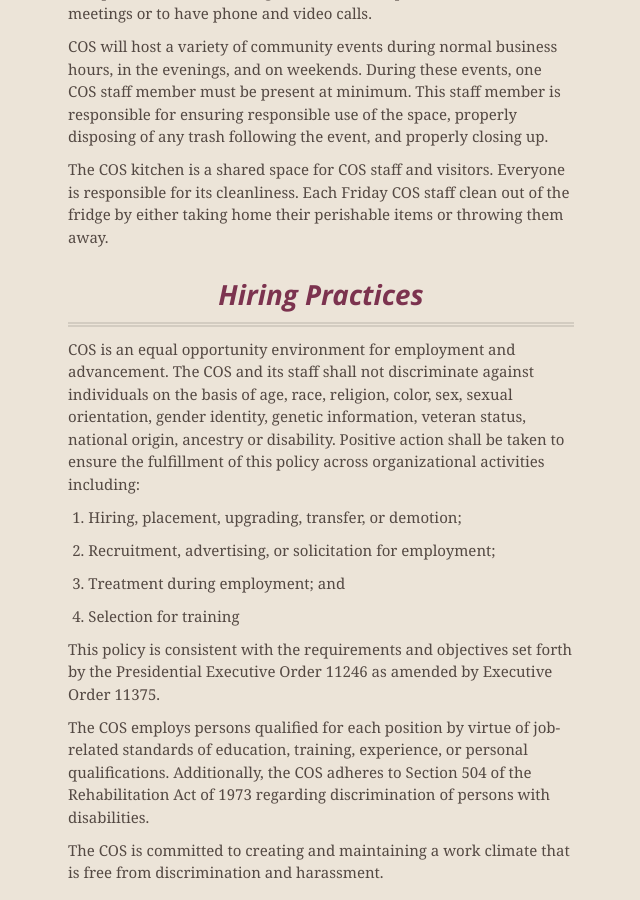
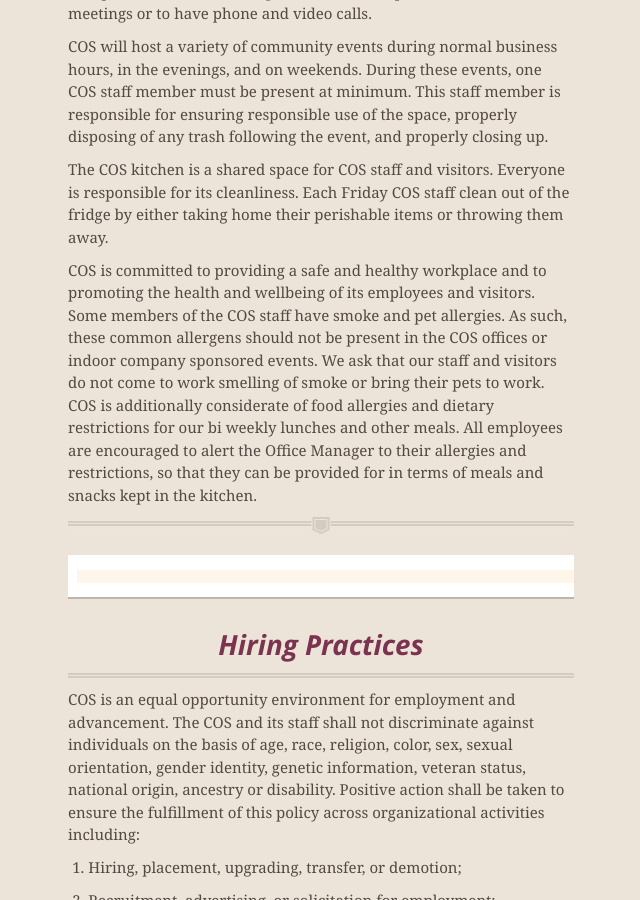
Before and after one commit to CenterForOpenScience/Policies-and-Procedures, a Jekyll site: the page built from index.md, in a window 1280 px wide and 900 px high, scrolled down 934 px. Shown: the whole window, without its empty margins (319-959 px from the left). Built offline with Jekyll 4.4.1, drawn with Linux system fonts in a browser that asks for light colours; nearby versions of some CDN libraries; some of the changed text lies outside the part shown.

Commit message:
Updated Policies and Procedures

```diff
--- a/index.md
+++ b/index.md
@@ -18,6 +18,14 @@
 COS will host a variety of community events during normal business hours, in the evenings, and on weekends. During these events, one COS staff member must be present at minimum. This staff member is responsible for ensuring responsible use of the space, properly disposing of any trash following the event, and properly closing up.
 
 The COS kitchen is a shared space for COS staff and visitors. Everyone is responsible for its cleanliness. Each Friday COS staff clean out of the fridge by either taking home their perishable items or throwing them away.
+
+COS is committed to providing a safe and healthy workplace and to promoting the health and wellbeing of its employees and visitors. Some members of the COS staff have smoke and pet allergies. As such, these common allergens should not be present in the COS offices or indoor company sponsored events. We ask that our staff and visitors do not come to work smelling of smoke or bring their pets to work.
+COS is additionally considerate of food allergies and dietary restrictions for our bi weekly lunches and other meals. All employees are encouraged to alert the Office Manager to their allergies and restrictions, so that they can be provided for in terms of meals and snacks kept in the kitchen.
+
+_______
+											initial
+
+
 
 ##Hiring Practices
 
@@ -42,6 +50,10 @@
 
 Employee application forms, interviews, and on-site trials are early measures often taken to decide whether an applicant is a suitable fit for a company. At COS, we often have candidates coming in for working interviews and attending team lunches. Certain questions asked during any stage of the interview process which are unrelated to the job can lead to the exclusion of otherwise qualified candidates simply based on age, family situation, national origin, religion, race, gender, health, etc. Fair hiring laws exist to give every candidate a fair chance in the interview and selection process. COS staff are expected to review these guidelines and engage with candidates appropriately.
 Court rulings and Equal Employment Opportunity Commission ("EEOC") guidelines prohibit the use of all pre-employment inquiries that unjustly screen out certain individuals and are not valid predictors of successful job performance or which cannot be justified by "business necessity." See Griggs v. Duke Power Co., 401 U.S. 424 (1971).
+
+_______
+											initial
+
 
 ##Visiting Staff
 
@@ -160,14 +172,15 @@
 5. Data should be stored on encrypted devices. On Apple computers, FileVault disk encryption is the easiest solution. Otherwise, Apple encrypted disk images or TrueCrypt volumes can be used.
 6. Private user data is only accessed and managed for professional purposes of supporting users.  Private user data should never be accessed for personal purposes, or purposes other than directly supporting users.
 
+_______
+											initial
+
+
 
 ##Inclement Weather Policy
 
 The COS has an inclement weather policy to avoid having staff take risks associated with travel during hazardous road conditions. Inclement weather is defined as adverse weather conditions that have the potential of making travel to and/or from work hazardous for employees. The COS management team will examine current and pending weather conditions and determine the appropriate hours of operations.  If weather conditions are deemed hazardous, the office will open late, close early, or close for the day.  Employees who decide not to drive into the office based upon personal judgment regarding inclement weather and road conditions are allowed to use PTO.
 
-##Smoke Free Workplace
-
-COS is a smoke free work environment. COS is committed to providing a safe and healthy workplace and to promoting the health and wellbeing of its employees and visitors. In order to supply our employees and visitors with a smoke free work environment, this policy applies to all areas and buildings occupied by COS employees and company sponsored off-site conferences, and meetings. We also ask that our staff and visitors do not come to work smelling of smoke. If you are a smoker who is interested in quitting, please inquire with the Office Manager for information regarding smoking cessation assistance.
 
 ##Controlled substances, alcohol, and firearms
 
@@ -187,6 +200,10 @@
 
 There is overflow trash in the storage room. Use this trash can for large boxes and when the other trash cans are filled to maximum capacity. Trash is single-source, so we don’t sort recycling - they do. Make sure that minimal food items go into the trash and to remove the coffee filters from the k-cups.
 
+_______
+											initial
+
+
 ##Emergency Procedures
 
 The course of action to take in the event of an emergency will vary depending on the circumstances. There are, however, some general rules that will usually apply:
@@ -200,6 +217,10 @@
 
 ##Fire Emergency Exit and Procedure
 The COS designated meeting area in such circumstances is outside in the guest parking spots. In the event of a fire, everyone is to exit the office using the front doors, walk down the hallway, and turn right to exit through the glass double doors for the Downtown Business Center. If this exit is blocked, exit through the Omni hotel. In this scenario, turn left after the hallway, walk through 2 double doors and exit the building using the nearest doors in the Omni hotel, then walk to meet your team at the guest parking spots.
+
+_______
+											initial
+
 
 ##Grievances
 
```
